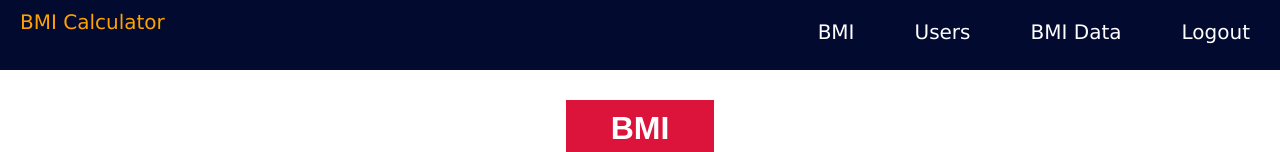
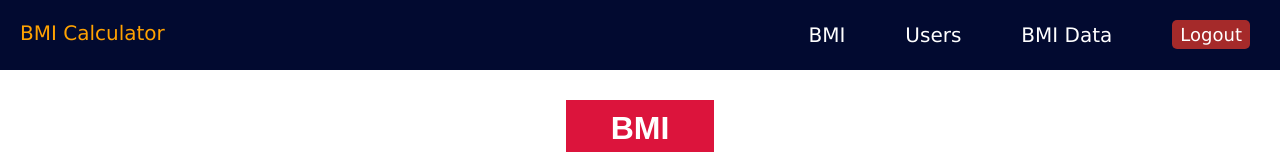
Before and after one commit to abhishekkhanna2710/BMI_Calculator, a React (Vite) app in the folder client/: page /bmi-data in a window 1280 px wide. Shown: the top 152 px of the page. Built offline with nearby package versions, Linux system fonts and the light colour scheme; no server answers.

Commit message:
profile css done

```diff
--- a/client/src/Components/Navbar/Navbar.css
+++ b/client/src/Components/Navbar/Navbar.css
@@ -34,6 +34,19 @@ body {
     color: rgb(255, 162, 1);
     font-family: Verdana, Geneva, Tahoma, sans-serif;
     font-size: 20px;
-    margin: 20px 20px;
+    margin: 40px 20px;
+    /* margin-top: 20px!important; */
+    position: relative;
+    top: 11px;
+}
 
+.Loglink{
+    background-color: brown;
+    color: white;
+    font-family: Verdana, Geneva, Tahoma, sans-serif;
+    font-size:18px;
+    margin: 10px 30px;
+    text-decoration: none;
+    padding: 4px 8px;
+    border-radius: 5px;
 }
--- a/client/src/Components/Navbar/Navbar.jsx
+++ b/client/src/Components/Navbar/Navbar.jsx
@@ -15,7 +15,7 @@ function Navbar() {
                 <Link className='Links' to="/bmi-calculator">BMI</Link>
                 <Link className='Links' to="/user-section">Users</Link>
                 <Link className='Links' to="/bmi-data">BMI Data</Link>
-                <Link onClick={handleout} className='Links' to="/">Logout</Link>
+                <Link onClick={handleout} className='Loglink' to="/">Logout</Link>
             </div>
         </div>
     )
--- /dev/null
+++ b/client/src/Pages/Profile/Profile.css
@@ -0,0 +1,11 @@
+.profile h1 {
+    text-align: center;
+    font-family: Arial, Helvetica, sans-serif;
+}
+
+.profile p {
+    font-size: 18px;
+    text-align: center;
+    font-family: Arial, Helvetica, sans-serif;
+    font-weight: 600;
+}
--- a/client/src/Pages/Profile/Profile.jsx
+++ b/client/src/Pages/Profile/Profile.jsx
@@ -1,5 +1,7 @@
 import React, { useState, useEffect } from 'react';
 import { useParams } from 'react-router-dom';
+import Navbar from '../../Components/Navbar/Navbar';
+import "./Profile.css"
 
 
 function Profile() {
@@ -26,8 +28,9 @@ function Profile() {
     }
 
     return (
-        <div>
-            <h1>User Profile</h1>
+        <div className='profile'>
+            <Navbar />
+            <h1 >User Profile</h1>
             <p>Name: {user.name}</p>
             <p>Email: {user.email}</p>
         </div>
```
